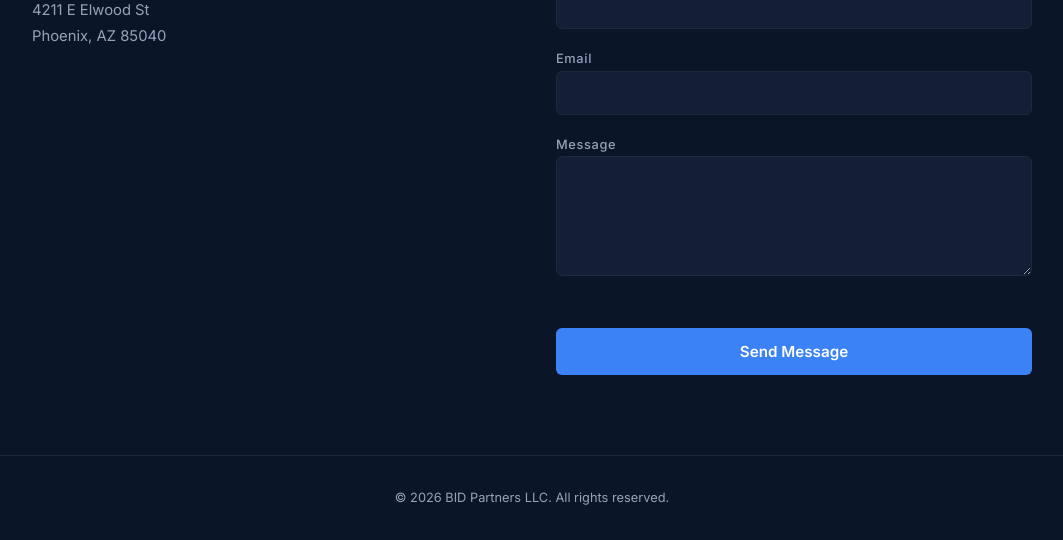
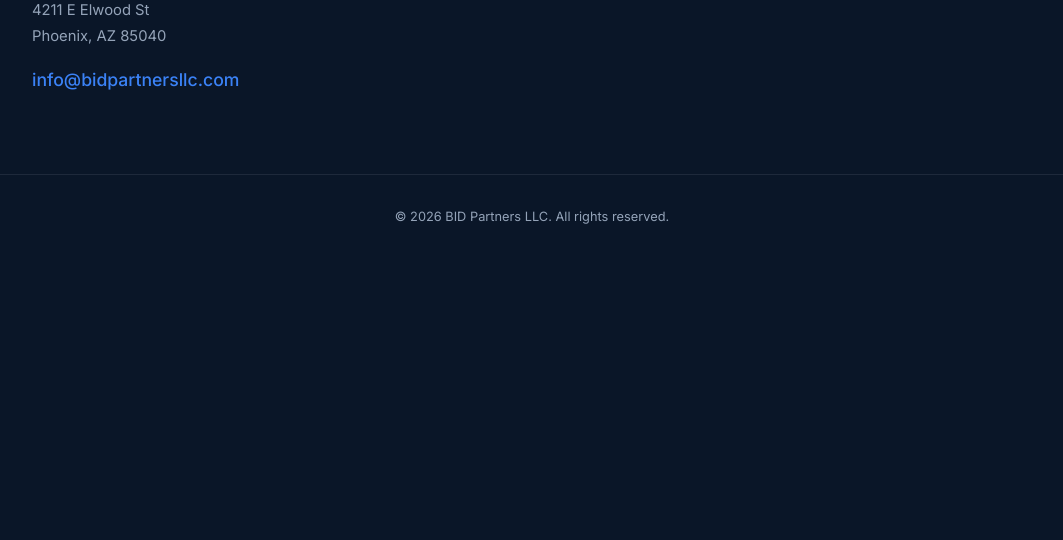
Before and after one commit to benhint-19/bidpartnersllc, a plain HTML site: page index.html in a window 1280 px wide. Shown: the part 1758-2298 px from the top of the page, without its empty margins (108-1171 px from the left). After the commit the page ends 2018 px from the top, so only its background shows below. Drawn offline with Linux system fonts and the light colour scheme.

Commit message:
Replace contact form with obfuscated email link
Remove reCAPTCHA/Formspree form, show email address assembled
via JS to prevent scraper harvesting.

Co-Authored-By: Claude Opus 4.6 <noreply@anthropic.com>

```diff
--- a/index.html
+++ b/index.html
@@ -8,7 +8,6 @@
   <link rel="preconnect" href="https://fonts.googleapis.com">
   <link rel="preconnect" href="https://fonts.gstatic.com" crossorigin>
   <link href="https://fonts.googleapis.com/css2?family=Inter:wght@300;400;500;600;700&display=swap" rel="stylesheet">
-  <script src="https://www.google.com/recaptcha/api.js" async defer></script>
   <style>
     *, *::before, *::after { margin: 0; padding: 0; box-sizing: border-box; }
 
@@ -199,12 +198,6 @@
     /* Contact */
     #contact { border-top: 1px solid var(--border); }
 
-    .contact-grid {
-      display: grid;
-      grid-template-columns: 1fr 1fr;
-      gap: 3rem;
-    }
-
     .contact-info h3 {
       font-size: 1.15rem;
       margin-bottom: 0.5rem;
@@ -223,70 +216,17 @@
       line-height: 1.8;
     }
 
-    form { display: flex; flex-direction: column; gap: 1rem; }
-
-    label {
-      font-size: 0.8rem;
+    .email-link {
+      display: inline-block;
+      color: var(--accent);
+      text-decoration: none;
+      font-size: 1.1rem;
       font-weight: 500;
-      letter-spacing: 0.05em;
-      color: var(--text-muted);
+      margin-top: 1rem;
+      transition: color 0.2s;
     }
 
-    input, textarea {
-      width: 100%;
-      padding: 0.75rem 1rem;
-      background: var(--navy-light);
-      border: 1px solid var(--border);
-      border-radius: 6px;
-      color: var(--text);
-      font-family: inherit;
-      font-size: 0.925rem;
-      transition: border-color 0.2s;
-    }
-
-    input:focus, textarea:focus {
-      outline: none;
-      border-color: var(--accent);
-    }
-
-    textarea { resize: vertical; min-height: 120px; }
-
-    .submit-btn {
-      padding: 0.875rem 2rem;
-      background: var(--accent);
-      color: #fff;
-      border: none;
-      border-radius: 6px;
-      font-family: inherit;
-      font-weight: 600;
-      font-size: 0.95rem;
-      cursor: pointer;
-      transition: background 0.2s;
-      margin-top: 0.5rem;
-    }
-
-    .submit-btn:hover { background: var(--accent-hover); }
-
-    .form-status {
-      padding: 0.75rem 1rem;
-      border-radius: 6px;
-      font-size: 0.9rem;
-      display: none;
-    }
-
-    .form-status.success {
-      display: block;
-      background: rgba(34, 197, 94, 0.1);
-      border: 1px solid rgba(34, 197, 94, 0.3);
-      color: #22c55e;
-    }
-
-    .form-status.error {
-      display: block;
-      background: rgba(239, 68, 68, 0.1);
-      border: 1px solid rgba(239, 68, 68, 0.3);
-      color: #ef4444;
-    }
+    .email-link:hover { color: var(--accent-hover); }
 
     /* Footer */
     footer {
@@ -300,11 +240,8 @@
     /* Mobile */
     @media (max-width: 768px) {
       nav ul { display: none; }
-      .contact-grid { grid-template-columns: 1fr; }
     }
 
-    /* reCAPTCHA spacing */
-    .g-recaptcha { margin-top: 0.25rem; }
   </style>
 </head>
 <body>
@@ -353,34 +290,13 @@
       <div class="section-label">Contact</div>
       <h2 class="section-title">Start a Conversation</h2>
       <p class="section-subtitle">Interested in working together? We'd like to hear from you.</p>
-      <div class="contact-grid">
       <div class="contact-info">
         <h3>BID Partners LLC</h3>
         <address>
           4211 E Elwood St<br>
           Phoenix, AZ 85040
         </address>
-        </div>
-        <div>
-          <form id="contact-form">
-            <div>
-              <label for="name">Name</label>
-              <input type="text" id="name" name="name" required>
-            </div>
-            <div>
-              <label for="email">Email</label>
-              <input type="email" id="email" name="email" required>
-            </div>
-            <div>
-              <label for="message">Message</label>
-              <textarea id="message" name="message" required></textarea>
-            </div>
-            <!-- Replace YOUR_SITE_KEY with your Google reCAPTCHA v2 site key -->
-            <div class="g-recaptcha" data-sitekey="YOUR_SITE_KEY"></div>
-            <button type="submit" class="submit-btn">Send Message</button>
-            <div id="form-status" class="form-status"></div>
-          </form>
-        </div>
+        <a id="email-link" class="email-link" href="#">Loading...</a>
       </div>
     </div>
   </section>
@@ -390,43 +306,14 @@
   </footer>
 
   <script>
-    document.getElementById('contact-form').addEventListener('submit', async function(e) {
-      e.preventDefault();
-
-      const status = document.getElementById('form-status');
-      const recaptchaResponse = grecaptcha.getResponse();
-
-      if (!recaptchaResponse) {
-        status.className = 'form-status error';
-        status.textContent = 'Please complete the CAPTCHA.';
-        return;
-      }
-
-      const form = e.target;
-      const data = new FormData(form);
-      data.append('g-recaptcha-response', recaptchaResponse);
-
-      try {
-        // Replace YOUR_FORM_ID with your Formspree form ID
-        const res = await fetch('https://formspree.io/f/YOUR_FORM_ID', {
-          method: 'POST',
-          body: data,
-          headers: { 'Accept': 'application/json' }
-        });
-
-        if (res.ok) {
-          status.className = 'form-status success';
-          status.textContent = 'Message sent. We\'ll be in touch.';
-          form.reset();
-          grecaptcha.reset();
-        } else {
-          throw new Error();
-        }
-      } catch {
-        status.className = 'form-status error';
-        status.textContent = 'Something went wrong. Please try again.';
-      }
-    });
+    (function() {
+      var u = 'info';
+      var d = 'bidpartnersllc.com';
+      var el = document.getElementById('email-link');
+      var addr = u + '@' + d;
+      el.href = 'mai' + 'lto:' + addr;
+      el.textContent = addr;
+    })();
   </script>
 
 </body>
```
Lines whose indentation alone changed are shown as unchanged.
